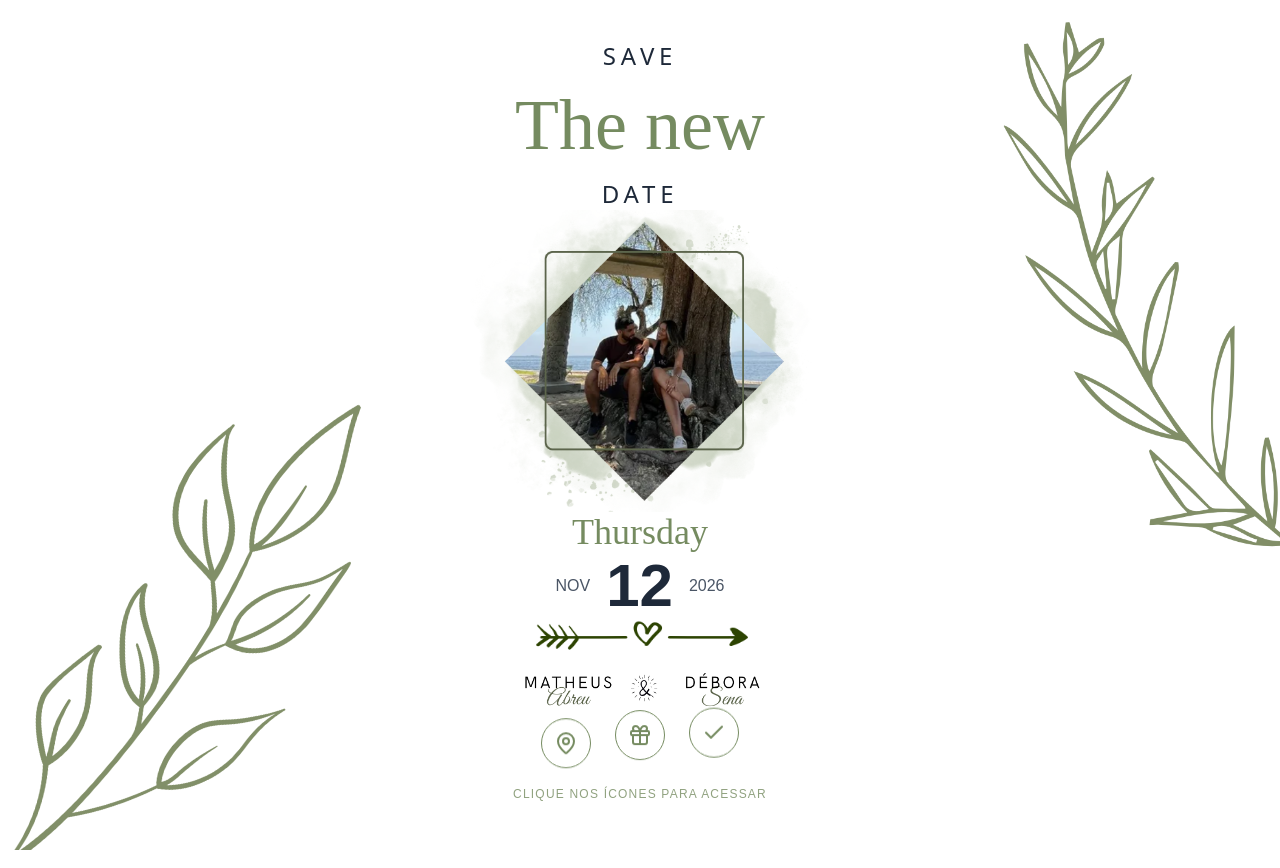
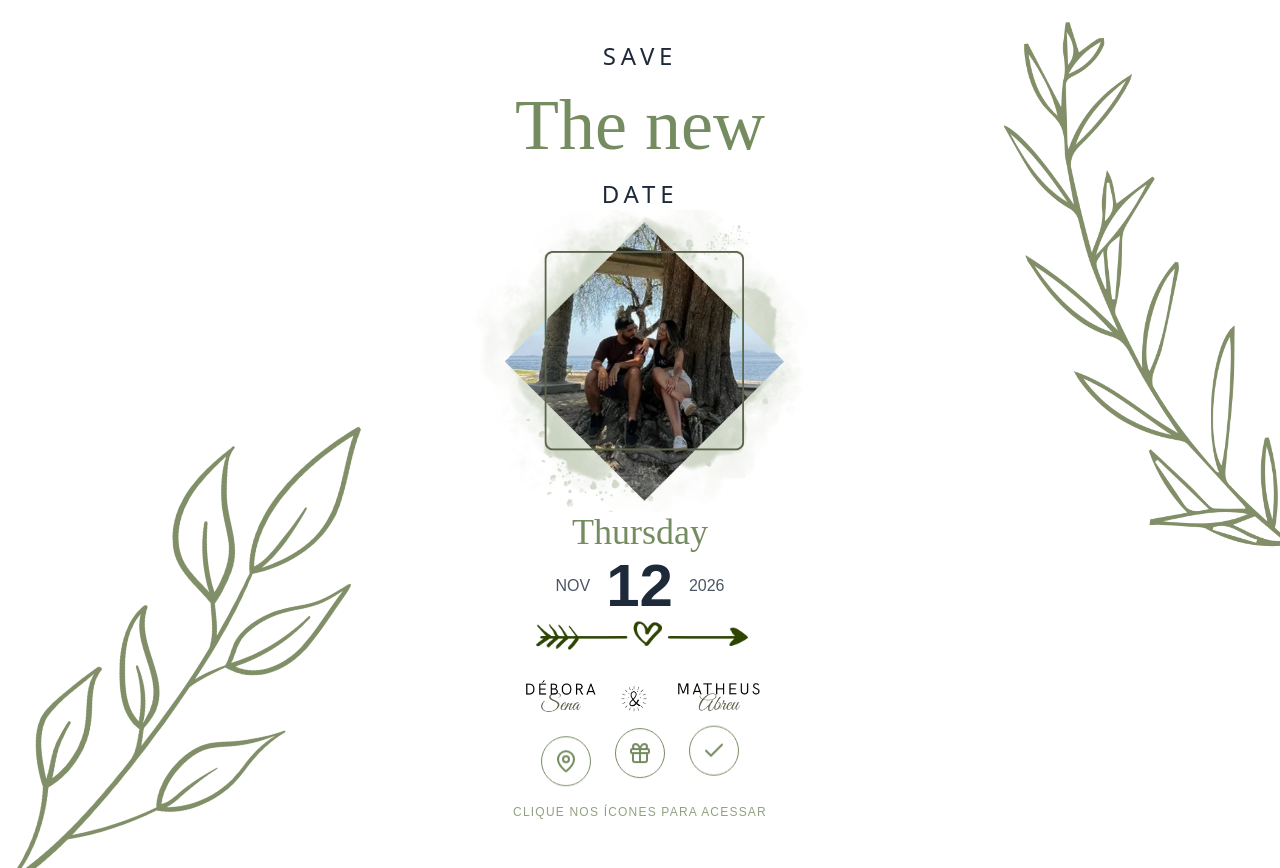
Before and after one commit to isacpimenta/casamento, a React (Vite) app: page / in a window 1280 px wide. Built offline with nearby package versions, Linux system fonts and the light colour scheme.

Commit message:
ajuste nos nomes

```diff
--- a/src/App.jsx
+++ b/src/App.jsx
@@ -49,7 +49,7 @@ function App() {
 
         <div className="flex flex-col items-center gap-2 w-full max-w-[300px]">
           <img className="h-8 object-contain" src="/flecha.png" alt="" />
-          <img className="w-full object-contain" src="/matdeba.png" alt="Matheus Abreu & Débora Senna" />
+          <img className="w-full object-contain" src="/debamat.png" alt="Matheus Abreu & Débora Senna" />
         </div>
       </div>
 
```
Also changed, not shown: public/debamat.png (added).
